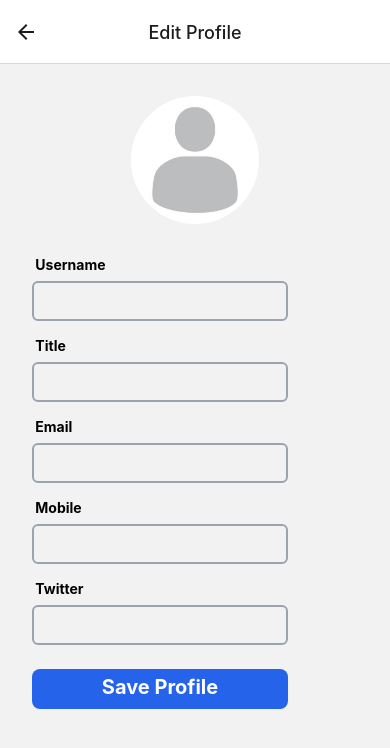
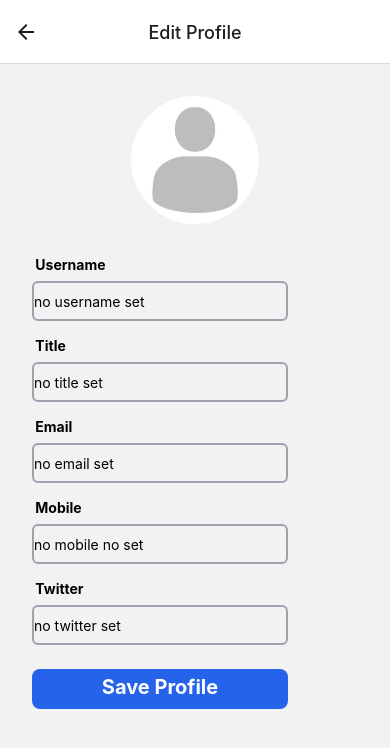
Before and after one commit to yogijagdish/BasicApp, a React Native app: screen /edit-detail in a window 390 px wide. Shown: the top 748 px of the page. Built offline with nearby package versions, Linux system fonts and the light colour scheme.

Commit message:
store working

```diff
--- a/src/displayScreen/Dashboard.js
+++ b/src/displayScreen/Dashboard.js
@@ -13,7 +13,15 @@ import MaterialIcons from 'react-native-vector-icons/MaterialIcons';
 
 const useTemp = require('../Images/blank_picture.jpg');
 
+import {useSelector} from 'react-redux';
+
 export default function Dashboard({navigation}) {
+  const username = useSelector(state => state.data.username);
+  const title = useSelector(state => state.data.title);
+  const email = useSelector(state => state.data.email);
+  const mobile = useSelector(state => state.data.mobile);
+  const twitter = useSelector(state => state.data.twitter);
+
   const handlePress = () => {
     navigation.navigate('user');
   };
@@ -40,11 +48,8 @@ export default function Dashboard({navigation}) {
         </View>
         {/* username and title */}
         <View className="flex items-center mt-6">
-          <Text className="text-2xl text-white font-bold">
-            {' '}
-            No User Name Set{' '}
-          </Text>
-          <Text className="text-lg text-white"> no title set </Text>
+          <Text className="text-2xl text-white font-bold"> {username} </Text>
+          <Text className="text-lg text-white"> {title} </Text>
         </View>
         {/* followers and following */}
         <View className="flex flex-row mt-8">
@@ -65,17 +70,17 @@ export default function Dashboard({navigation}) {
       {/* white color view */}
       <View className="mt-8 ml-8">
         <Text className="text-lg"> Email </Text>
-        <Text className="text-xl text-black text-bold"> No Email Set </Text>
+        <Text className="text-xl text-black text-bold"> {email} </Text>
         <Pressable onPress={handlePress}>
           <View className="border-b-2 border-gray-400 w-80 h-14" />
         </Pressable>
         <Text className="text-lg mt-8"> Phone No </Text>
-        <Text className="text-xl text-black text-bold"> No Phone No Set </Text>
+        <Text className="text-xl text-black text-bold"> {mobile} </Text>
         <Pressable onPress={handlePress}>
           <View className="border-b-2 border-gray-400 w-80 h-14" />
         </Pressable>
         <Text className="text-lg mt-8"> Twitter </Text>
-        <Text className="text-xl text-black text-bold"> No Twitter Set </Text>
+        <Text className="text-xl text-black text-bold"> {twitter} </Text>
         <Pressable onPress={handlePress}>
           <View className="border-b-2 border-gray-400 w-80 h-14" />
         </Pressable>
--- a/src/displayScreen/EditDetail.js
+++ b/src/displayScreen/EditDetail.js
@@ -11,7 +11,18 @@ import {
 
 const tempImage = require('../Images/blank_picture.jpg');
 
+import {useSelector, useDispatch} from 'react-redux';
+import {
+  setUsername,
+  setTitle,
+  setMobile,
+  setEmail,
+  setTwitter,
+} from '../redux/features/userDataSlice';
+
 export default function EditDetail({navigation}) {
+  const dispatch = useDispatch();
+
   const [userData, setUserData] = useState({
     username: '',
     title: '',
@@ -20,12 +31,22 @@ export default function EditDetail({navigation}) {
     twitter: '',
   });
 
+  const username = useSelector(state => state.data.username);
+  const title = useSelector(state => state.data.title);
+  const email = useSelector(state => state.data.email);
+  const mobile = useSelector(state => state.data.mobile);
+  const twitter = useSelector(state => state.data.twitter);
+
   const handleInputChange = (key, value) => {
     setUserData({...userData, [key]: value});
   };
 
   const handleSubmit = () => {
-    console.log(userData);
+    dispatch(setUsername(userData.username));
+    dispatch(setTitle(userData.title));
+    dispatch(setEmail(userData.email));
+    dispatch(setMobile(userData.mobile));
+    dispatch(setTwitter(userData.twitter));
   };
 
   const handleProfileClick = () => {
@@ -43,27 +64,32 @@ export default function EditDetail({navigation}) {
         <Text className="font-bold text-md color-gray-400"> Username </Text>
         <TextInput
           className="border-2 w-64 h-10 mt-2 rounded-md border-gray-400"
+          placeholder={username}
           onChangeText={value => handleInputChange('username', value)}
         />
         <Text className="font-bold text-md color-gray-400 mt-4"> Title </Text>
         <TextInput
           className="border-2 w-64 h-10 mt-2 rounded-md border-gray-400"
+          placeholder={title}
           onChangeText={value => handleInputChange('title', value)}
         />
         <Text className="font-bold text-md color-gray-400 mt-4"> Email </Text>
         <TextInput
           className="border-2 w-64 h-10 mt-2 rounded-md border-gray-400"
+          placeholder={email}
           onChangeText={value => handleInputChange('email', value)}
         />
         <Text className="font-bold text-md color-gray-400 mt-4"> Mobile </Text>
         <TextInput
           className="border-2 w-64 h-10 mt-2 rounded-md border-gray-400"
+          placeholder={mobile}
           onChangeText={value => handleInputChange('mobile', value)}
         />
         <Text className="font-bold text-md color-gray-400 mt-4"> Twitter </Text>
         <TextInput
           className="border-2 w-64 h-10 mt-2 rounded-md border-gray-400"
-          onChangeText={value => handleInputChange('twitte', value)}
+          placeholder={twitter}
+          onChangeText={value => handleInputChange('twitter', value)}
         />
         <TouchableOpacity
           className="h-10 w-64 bg-blue-600 rounded-lg mt-6"
--- a/src/redux/features/userDataSlice.js
+++ b/src/redux/features/userDataSlice.js
@@ -1,27 +1,40 @@
 import {createSlice} from '@reduxjs/toolkit';
 
-const initialState = {
-  data: 'no data',
-};
+// const initialState = {
+//   data: 'no data',
+// };
 
 const initialData = {
-  username: '',
-  title: '',
-  email: '',
-  mobile: '',
-  twitter: '',
+  username: 'no username set',
+  title: 'no title set',
+  email: 'no email set',
+  mobile: 'no mobile no set',
+  twitter: 'no twitter set',
 };
 
 const userDataSlice = createSlice({
   name: 'data',
-  initialState,
+  initialState: initialData,
   reducers: {
-    setData(state, action) {
-      state.data = action.payload;
+    setUsername(state, action) {
+      state.username = action.payload;
+    },
+    setTitle(state, action) {
+      state.title = action.payload;
+    },
+    setEmail(state, action) {
+      state.email = action.payload;
+    },
+    setMobile(state, action) {
+      state.mobile = action.payload;
+    },
+    setTwitter(state, action) {
+      state.twitter = action.payload;
     },
   },
 });
 
-export const {setData} = userDataSlice.actions;
+export const {setUsername, setTitle, setEmail, setMobile, setTwitter} =
+  userDataSlice.actions;
 
 export default userDataSlice.reducer;
```
